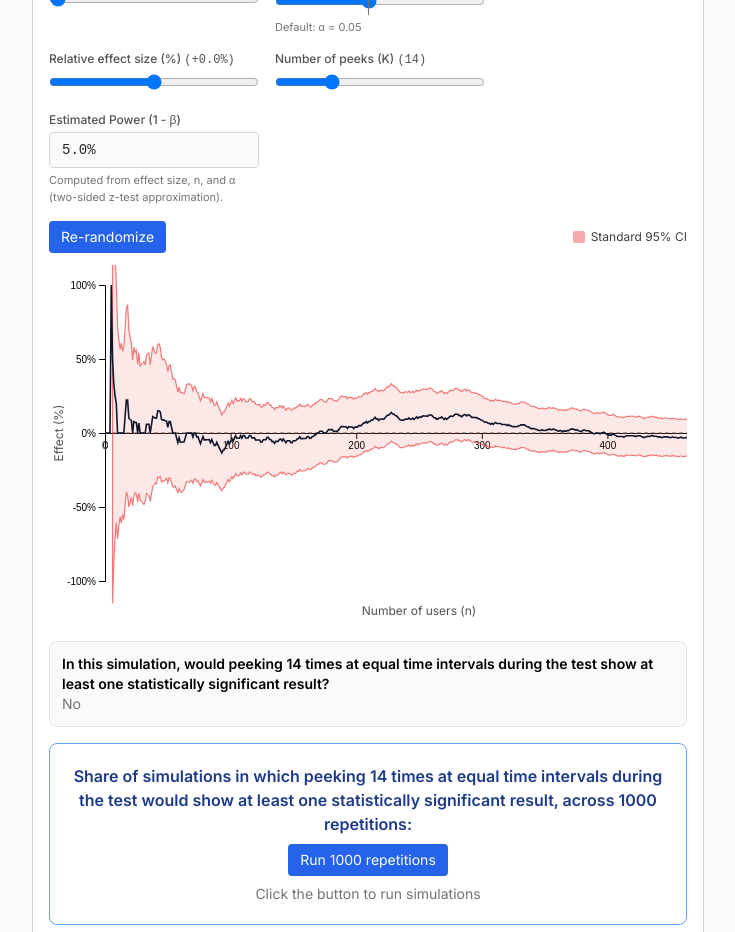
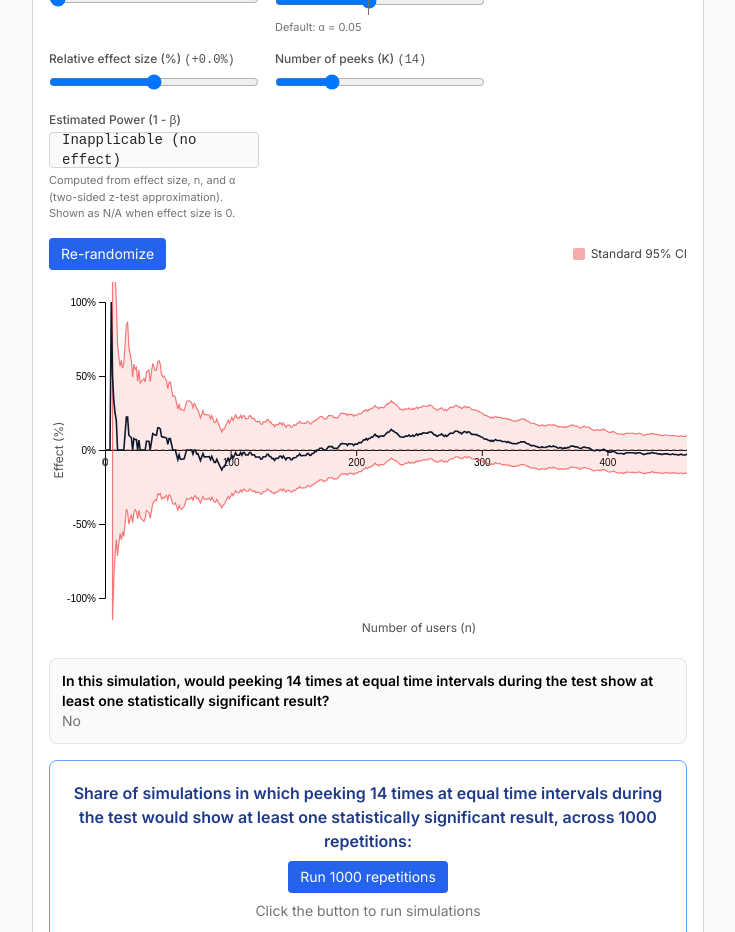
Before and after one commit to n-levy/sequential_testing, a Next.js app in the folder site/: page /focused in a window 1280 px wide. Shown: the part 1200-2132 px from the top of the page, without its empty margins (384-1119 px from the left). Built offline with nearby package versions, Linux system fonts and the light colour scheme.

Commit message:
Refine simulation notes and zero-effect power wording

```diff
--- a/site/components/shared/ABTestSim.tsx
+++ b/site/components/shared/ABTestSim.tsx
@@ -130,13 +130,14 @@ export function ABTestSim({
   const peekIndices = useMemo(() => getPeekIndices(n, kState), [n, kState])
 
   // Classical power approximation for two-sided difference-in-proportions test.
-  const estimatedPower = useMemo(() => {
-    if (n <= 0) return 0
+  const estimatedPower = useMemo<number | null>(() => {
+    if (n <= 0) return null
+    if (Math.abs(clampedEffect) < 1e-12) return null
     const pA = 0.5
     const pB = Math.max(1e-6, Math.min(1 - 1e-6, 0.5 + clampedEffect))
     const delta = Math.abs(pB - pA)
     const seAlt = Math.sqrt((pA * (1 - pA) + pB * (1 - pB)) / n)
-    if (seAlt <= 0) return 0
+    if (seAlt <= 0) return null
     const mu = delta / seAlt
     const zCrit = normInv(1 - alpha / 2)
     const powerVal = normalCDF(mu - zCrit) + normalCDF(-mu - zCrit)
@@ -150,7 +151,7 @@ export function ABTestSim({
     for (const layer of layers) {
       let count = 0;
       for (let sim = 0; sim < PEEK_N_SIMS; ++sim) {
-        const t = simulateABTestTrajectory(n, 0, seed + sim + runSimulationsTrigger * 10000);
+        const t = simulateABTestTrajectory(n, effectiveEffect, seed + sim + runSimulationsTrigger * 10000);
         let crossed = false;
         if (peekIndices.length === 0) continue;
         let lookPtr = 0
@@ -190,7 +191,7 @@ export function ABTestSim({
       results[layer] = count / PEEK_N_SIMS;
     }
     setPeekProbs(results);
-  }, [showPeekStats, layers, n, clampedEffect, seed, alpha, kState, runSimulationsTrigger, peekIndices]);
+  }, [showPeekStats, layers, n, clampedEffect, effectiveEffect, seed, alpha, kState, runSimulationsTrigger, peekIndices]);
 
   // Trajectory recomputed automatically whenever the controls change.
   const traj = useMemo(() => simulateABTestTrajectory(n, effectiveEffect, seed), [n, effectiveEffect, seed])
@@ -486,10 +487,10 @@ export function ABTestSim({
               Estimated Power (1 - β)
             </label>
             <div className="h-9 px-3 flex items-center rounded border border-neutral-300 bg-neutral-50 text-neutral-800 font-mono text-sm">
-              {(estimatedPower * 100).toFixed(1)}%
+              {estimatedPower === null ? 'Inapplicable (no effect)' : `${(estimatedPower * 100).toFixed(1)}%`}
             </div>
             <div className="text-[11px] text-neutral-500 mt-1">
-              Computed from effect size, n, and α (two-sided z-test approximation).
+              Computed from effect size, n, and α (two-sided z-test approximation). Shown as N/A when effect size is 0.
             </div>
           </div>
         )}
@@ -598,6 +599,7 @@ export function ABTestSim({
                 <h5 className="font-semibold text-neutral-900 mb-2">Assumptions</h5>
                 <ul className="list-disc list-inside space-y-1">
                   <li>Binary outcome metric (Bernoulli), modeled as conversion in each arm.</li>
+                  <li>Standard deviation follows Bernoulli variance in each arm: <InlineMath>{`\\sigma_A = \\sqrt{p_A(1-p_A)},\\ \\sigma_B = \\sqrt{p_B(1-p_B)}`}</InlineMath>, so <InlineMath>{`\\mathrm{SE}(\\hat p_B-\\hat p_A)=\\sqrt{(\\sigma_A^2+\\sigma_B^2)/n}`}</InlineMath>.</li>
                   <li>Equal traffic split: 50% control and 50% treatment.</li>
                   <li>Independent users/events within and across arms (no clustering or interference).</li>
                   <li>No missing data, no delayed outcomes, and no sample-ratio mismatch.</li>
@@ -609,8 +611,7 @@ export function ABTestSim({
                 <h5 className="font-semibold text-neutral-900 mb-2">Notes</h5>
                 <ul className="list-disc list-inside space-y-1">
                   <li>The Monte Carlo estimate uses 1000 repetitions, so displayed rates include simulation noise.</li>
-                  <li>The slider is labeled as relative effect, but the generator currently applies it as an additive probability-point shift from a 50% baseline (for example, slider +0.05 sets treatment from 50% to 55%).</li>
-                  <li>This modeling choice is mainly to keep the simulation simple and fast for interactive use; it is a practical approximation rather than a full production experiment model.</li>
+                  <li>The slider is labeled as relative effect, but the generator currently applies it as an additive probability-point shift from a 50% baseline (for example, slider +0.05 sets treatment from 50% to 55%); this is mainly to keep the simulation simple and fast for interactive use, and is a practical approximation rather than a full production experiment model.</li>
                 </ul>
               </div>
             </div>
```
